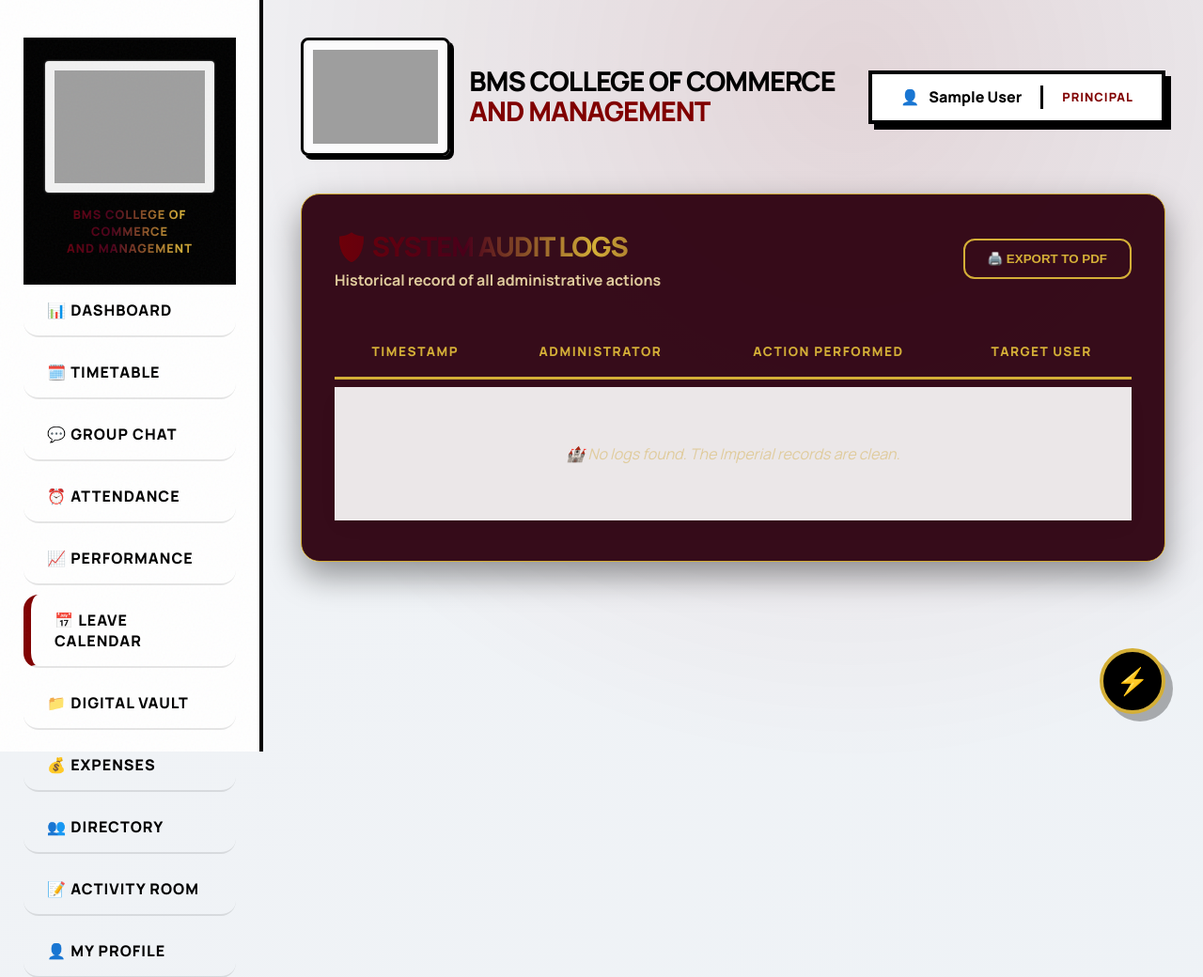
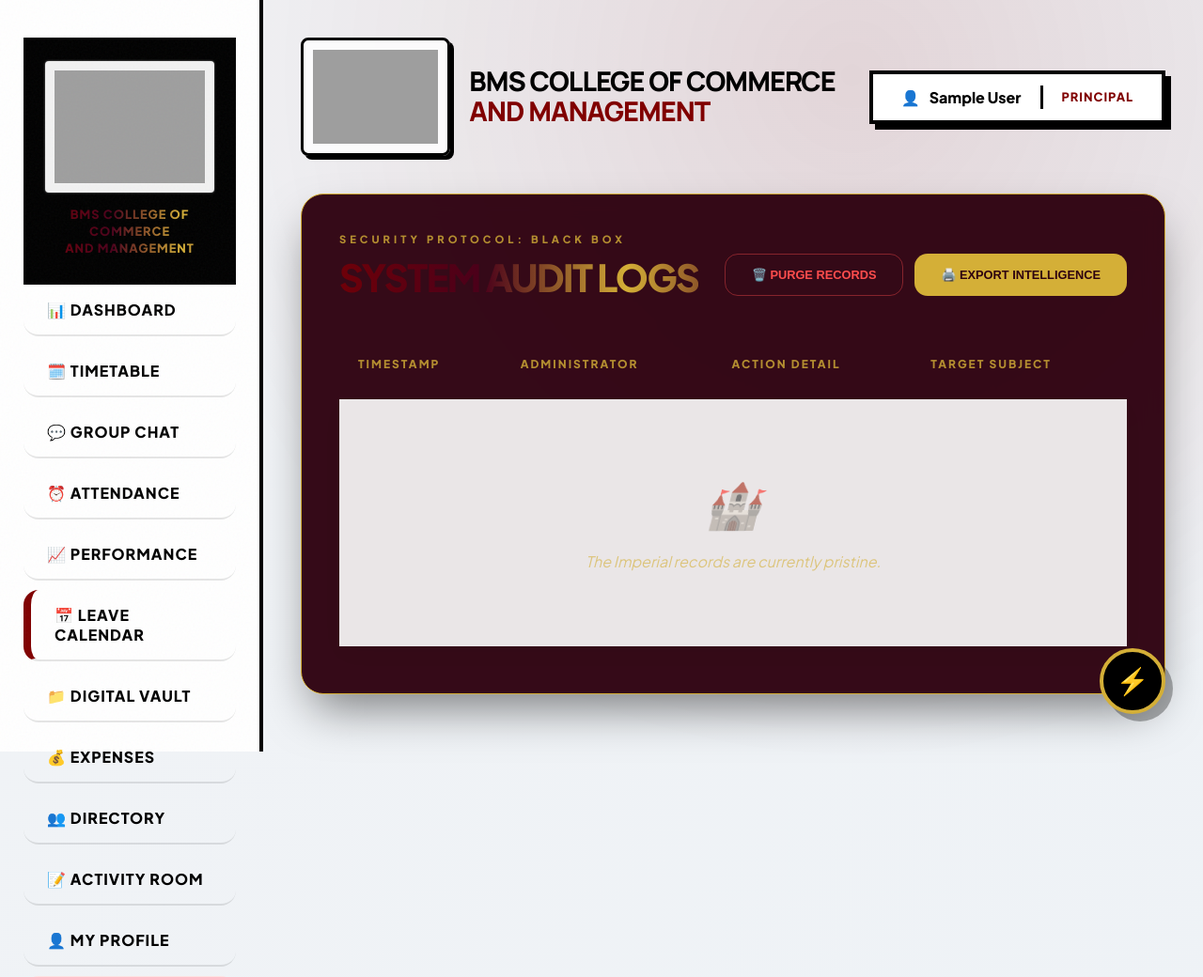
Before and after one commit to pk7745/erp, a Flask app: page /audit_logs in a window 1280 px wide. Shown: the top 1040 px of the page at 94% size. Run offline with Flask 3, Linux system fonts and the light colour scheme; the visitor is signed in with stand-in values (Sample User, id 1); data that the repository does not hold is empty; some libraries are stand-ins or nearby versions; grey boxes are pictures that could not be loaded.

Commit message:
Update audit_logs.html

```diff
--- a/templates/audit_logs.html
+++ b/templates/audit_logs.html
@@ -1,148 +1,216 @@
 {% extends "base.html" %}
 {% block content %}
+
+<link href="https://fonts.googleapis.com/css2?family=Plus+Jakarta+Sans:wght@400;500;600;700;800&display=swap" rel="stylesheet">
 
 <style>
     :root {
         --imperial-maroon: #2d000f;
         --royal-gold: #d4af37;
-        /* Darker text variables for universal mode compatibility */
-        --log-text-primary: #1a0008; /* Very dark for readability */
+        --accent-gold: #C5A059;
+        --log-text-primary: #1a0008;
         --log-text-secondary: #2d000f;
+        --glass-bg: rgba(45, 0, 15, 0.96);
+        --imperial-border: rgba(212, 175, 55, 0.3);
+    }
+
+    body {
+        font-family: 'Plus Jakarta Sans', sans-serif;
     }
 
     .audit-card {
-        background: rgba(45, 0, 15, 0.95);
-        border-radius: 20px;
-        padding: 35px;
+        background: var(--glass-bg);
+        border-radius: 24px;
+        padding: 40px;
         border: 1px solid var(--royal-gold);
-        box-shadow: 0 15px 35px rgba(0,0,0,0.4);
+        /* Modernized Imperial Elevation */
+        box-shadow: 0 25px 50px -12px rgba(0, 0, 0, 0.5);
+        backdrop-filter: blur(10px);
+        margin-top: 20px;
     }
 
+    /* Refined Imperial Table */
     .imperial-table {
         width: 100%;
         border-collapse: separate;
-        border-spacing: 0 8px;
-        margin-top: 20px;
+        border-spacing: 0 10px;
+        margin-top: 30px;
     }
 
     .imperial-table th {
-        padding: 18px;
+        padding: 20px;
         color: var(--royal-gold);
-        font-weight: 900;
-        font-size: 0.85rem;
+        font-weight: 800;
+        font-size: 0.75rem;
         text-transform: uppercase;
-        letter-spacing: 1.5px;
-        border-bottom: 3px solid var(--royal-gold);
+        letter-spacing: 2px;
+        text-align: left;
+        opacity: 0.8;
     }
 
     .imperial-table td {
-        padding: 18px;
-        /* Updated to a high-contrast off-white to make the dark text pop */
-        background: #f8f1e5;
+        padding: 20px;
+        background: #fdfaf5; /* High-contrast Imperial parchment */
         color: var(--log-text-primary);
-        transition: 0.3s;
-        border-top: 1px solid rgba(212, 175, 55, 0.3);
-        border-bottom: 1px solid rgba(212, 175, 55, 0.3);
+        transition: all 0.3s cubic-bezier(0.4, 0, 0.2, 1);
+        border-top: 1px solid var(--imperial-border);
+        border-bottom: 1px solid var(--imperial-border);
     }
 
-    .log-row td:first-child { border-left: 1px solid var(--royal-gold); border-radius: 10px 0 0 10px; }
-    .log-row td:last-child { border-right: 1px solid var(--royal-gold); border-radius: 0 10px 10px 0; }
+    .log-row td:first-child {
+        border-left: 1px solid var(--imperial-border);
+        border-radius: 16px 0 0 16px;
+    }
+
+    .log-row td:last-child {
+        border-right: 1px solid var(--imperial-border);
+        border-radius: 0 16px 16px 0;
+    }
 
     .log-row:hover td {
-        background: #fff;
-        filter: brightness(1.05);
+        background: #ffffff;
+        transform: scale(1.005);
+        box-shadow: 0 10px 20px rgba(0,0,0,0.1);
+        border-color: var(--royal-gold);
+        z-index: 10;
     }
 
-    /* Action Badges - Darker Text */
+    /* Action Badges - Modernized */
     .action-pill {
         background: var(--imperial-maroon);
         color: var(--royal-gold);
-        padding: 6px 14px;
-        border-radius: 4px;
-        font-size: 0.75rem;
-        font-weight: 900;
+        padding: 8px 16px;
+        border-radius: 8px;
+        font-size: 0.7rem;
+        font-weight: 800;
         text-transform: uppercase;
-        display: inline-block;
-        box-shadow: 2px 2px 5px rgba(0,0,0,0.2);
+        display: inline-flex;
+        align-items: center;
+        gap: 6px;
+        letter-spacing: 1px;
+        border: 1px solid var(--royal-gold);
+    }
+
+    .btn-imperial {
+        padding: 14px 28px;
+        border-radius: 14px;
+        font-weight: 800;
+        text-transform: uppercase;
+        cursor: pointer;
+        transition: all 0.3s ease;
+        display: flex;
+        align-items: center;
+        gap: 10px;
+        text-decoration: none;
+        font-size: 0.8rem;
+        border: none;
     }
 
     .btn-export {
-        background: transparent;
-        color: var(--royal-gold);
-        border: 2px solid var(--royal-gold);
-        padding: 12px 24px;
-        border-radius: 12px;
-        font-weight: 900;
-        text-transform: uppercase;
-        cursor: pointer;
-        transition: 0.3s;
-        display: flex;
-        align-items: center;
-        gap: 10px;
-    }
-
-    .btn-export:hover {
         background: var(--royal-gold);
         color: var(--imperial-maroon);
     }
 
+    .btn-export:hover {
+        transform: translateY(-2px);
+        box-shadow: 0 10px 20px rgba(212, 175, 55, 0.3);
+        filter: brightness(1.1);
+    }
+
+    .btn-purge {
+        background: transparent;
+        color: #ff4d4d;
+        border: 1px solid rgba(255, 77, 77, 0.4);
+    }
+
+    .btn-purge:hover {
+        background: rgba(255, 77, 77, 0.1);
+        border-color: #ff4d4d;
+        color: #ff4d4d;
+    }
+
     .timestamp-text {
         color: var(--log-text-secondary);
+        font-weight: 700;
+        font-family: 'JetBrains Mono', 'Courier New', monospace;
+        font-size: 0.85rem;
+    }
+
+    .admin-name {
         font-weight: 800;
-        font-family: 'Courier New', monospace;
+        display: flex;
+        align-items: center;
+        gap: 12px;
+    }
+
+    .admin-avatar-dot {
+        width: 8px;
+        height: 8px;
+        background: var(--royal-gold);
+        border-radius: 50%;
+        box-shadow: 0 0 10px var(--royal-gold);
     }
 </style>
 
 <div class="audit-card">
-    <div style="display: flex; justify-content: space-between; align-items: center; margin-bottom: 30px;">
+    <div style="display: flex; justify-content: space-between; align-items: flex-end; margin-bottom: 10px;">
         <div>
-            <h2 style="color: var(--royal-gold); margin: 0; font-weight: 900; letter-spacing: -1px; text-transform: uppercase;">
-                🛡️ System Audit Logs
+            <div style="color: var(--royal-gold); font-weight: 800; font-size: 0.7rem; text-transform: uppercase; letter-spacing: 4px; margin-bottom: 8px; opacity: 0.8;">
+                Security Protocol: Black Box
+            </div>
+            <h2 style="color: #fff; margin: 0; font-weight: 800; letter-spacing: -1.5px; font-size: 2.5rem; text-transform: uppercase;">
+                System Audit Logs
             </h2>
-            <p style="color: #e0cc9d; margin: 5px 0 0; font-weight: 700;">
-                Historical record of all administrative actions
-            </p>
         </div>
 
-        <button onclick="window.print()" class="btn-export">
-            <span>🖨️ Export to PDF</span>
-        </button>
+        <div style="display: flex; gap: 12px; margin-bottom: 5px;">
+            <form action="{{ url_for('clear_audit_logs') }}" method="POST" onsubmit="return confirm('EXTREME WARNING: You are about to permanently delete all imperial audit records. This action cannot be undone. Proceed?');">
+                <button type="submit" class="btn-imperial btn-purge">
+                    <span>🗑️ Purge Records</span>
+                </button>
+            </form>
+
+            <button onclick="window.print()" class="btn-imperial btn-export">
+                <span>🖨️ Export Intelligence</span>
+            </button>
+        </div>
     </div>
 
     <table class="imperial-table">
         <thead>
             <tr>
-                <th>TIMESTAMP</th>
-                <th>ADMINISTRATOR</th>
-                <th>ACTION PERFORMED</th>
-                <th>TARGET USER</th>
+                <th>Timestamp</th>
+                <th>Administrator</th>
+                <th>Action Detail</th>
+                <th>Target Subject</th>
             </tr>
         </thead>
         <tbody>
             {% for log in logs %}
             <tr class="log-row">
                 <td class="timestamp-text">
-                    {{ log.timestamp.strftime('%d %b %Y | %I:%M %p') }}
+                    {{ log.timestamp.strftime('%d %b %Y • %I:%M %p') }}
                 </td>
-                <td style="font-weight: 900; color: var(--log-text-primary);">
-                    <span style="display: flex; align-items: center; gap: 10px;">
-                        <div style="width: 10px; height: 10px; background: var(--imperial-maroon); border-radius: 50%;"></div>
+                <td>
+                    <div class="admin-name">
+                        <div class="admin-avatar-dot"></div>
                         {{ log.user_name }}
-                    </span>
+                    </div>
                 </td>
                 <td>
                     <span class="action-pill">
-                        {{ log.action }}
+                        <span style="font-size: 0.9rem;">⚡</span> {{ log.action }}
                     </span>
                 </td>
-                <td style="font-weight: 800; color: var(--log-text-secondary);">
+                <td style="font-weight: 700; color: var(--log-text-secondary); opacity: 0.8;">
                     {{ log.target_user }}
                 </td>
             </tr>
             {% else %}
             <tr>
-                <td colspan="4" style="padding: 60px; text-align: center; color: #e0cc9d; font-style: italic; background: transparent; border: none;">
-                    🏰 No logs found. The Imperial records are clean.
+                <td colspan="4" style="padding: 80px; text-align: center; color: var(--royal-gold); font-style: italic; background: transparent; border: none; opacity: 0.6;">
+                    <div style="font-size: 3rem; margin-bottom: 20px;">🏰</div>
+                    The Imperial records are currently pristine.
                 </td>
             </tr>
             {% endfor %}
```
